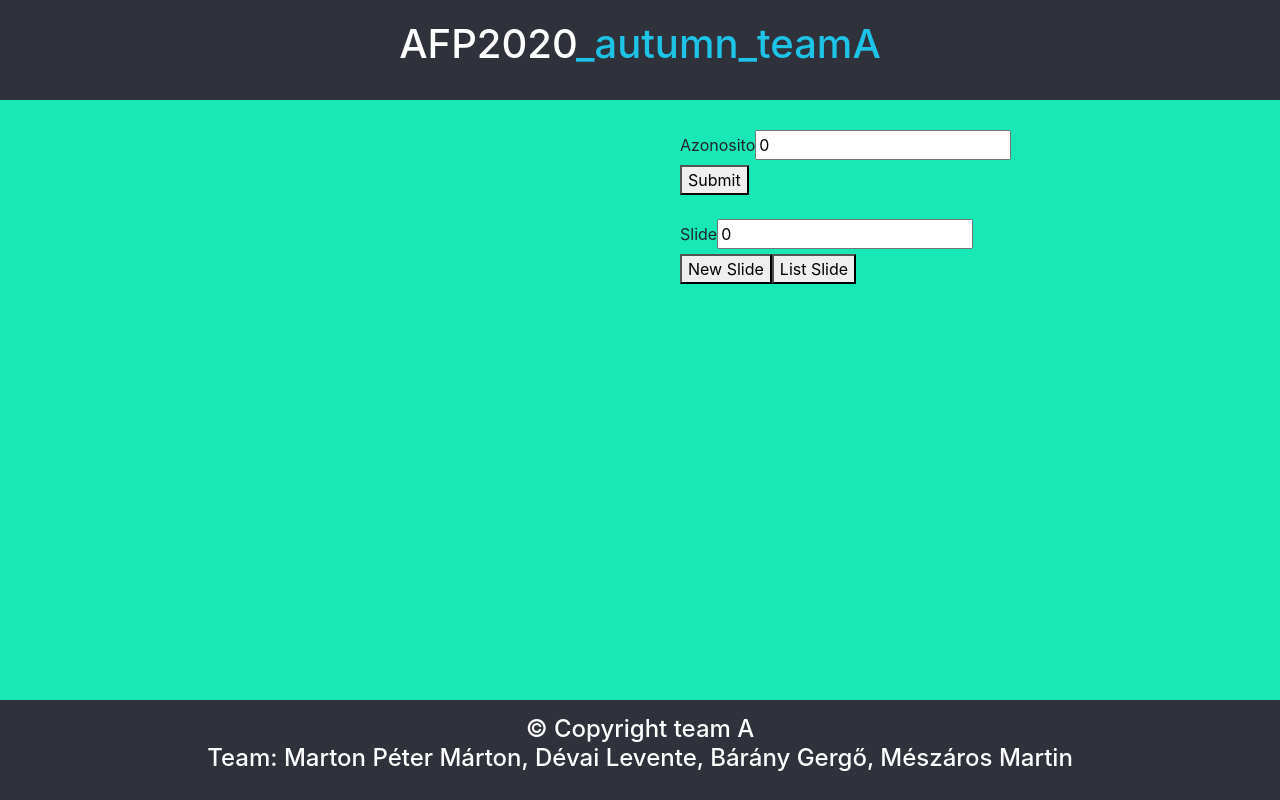
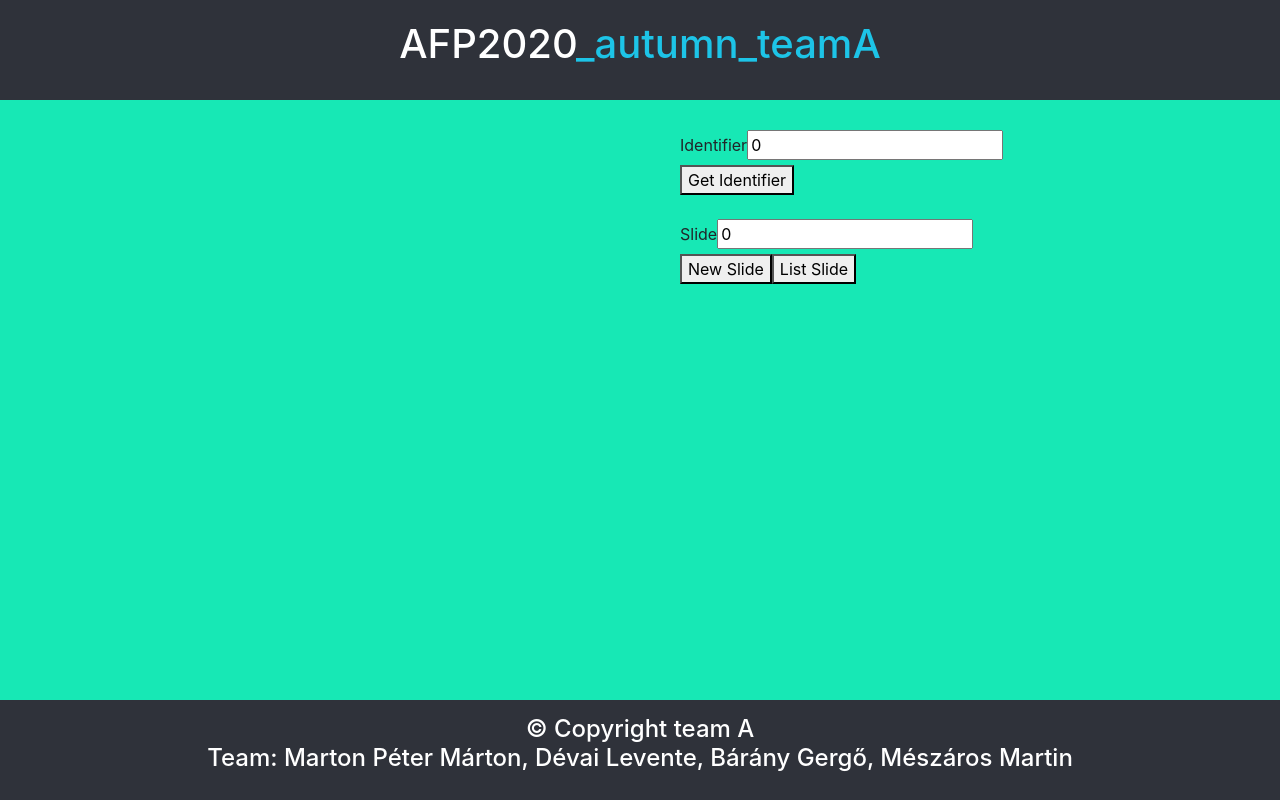
Before and after one commit to MartonPeterMarton/AFP2020_autumn_teamA, a React (Create React App) app in the folder frontend/: page / in a window 1280 px wide. Built offline with nearby package versions, Linux system fonts and the light colour scheme; what flux would draw is missing.

Commit message:
Made some minor changes

```diff
--- a/frontend/src/App.js
+++ b/frontend/src/App.js
@@ -8,6 +8,10 @@ import SlideList from "./component/SlideList";
 function App() {
   return (
     <div className={["App","container"]}>
+        <header>
+            <h1>AFP2020<span>_autumn_teamA</span></h1>
+        </header>
+        <main>
             <div className={"row"}>
                 <div className={"col-md-3"}></div>
                 <div className={"col-md-6"}>
@@ -19,6 +23,13 @@ function App() {
                 </div>
                 <div className={"col-md-3"}></div>
             </div>
+        </main>
+        <footer>
+            <h4>
+                &copy; Copyright team A <br/>
+                Team: Marton Péter Márton, Dévai Levente, Bárány Gergő, Mészáros Martin
+            </h4>
+        </footer>
     </div>
   );
 }
--- a/frontend/src/component/AzonositoRecordingForm.js
+++ b/frontend/src/component/AzonositoRecordingForm.js
@@ -20,10 +20,10 @@ class AzonositoRecordingForm extends React.Component{
         return(
             <div>
                 <ErrorMessageWell/>
-                <label htmlFor={"azonosito"} >Azonosito</label>
+                <label htmlFor={"azonosito"} >Identifier</label>
                 <input type={"number"} id={"azonosito"} name={"azonosito"} value={this.state.azonosito} onChange={this.formOnChange}/>
                 <br/>
-                <button onClick={()=> actions.recordAzonosito(this.state)}>Submit</button>
+                <button onClick={()=> actions.recordAzonosito(this.state)}>Get Identifier</button>
             </div>
         );
     }
--- a/frontend/src/index.js
+++ b/frontend/src/index.js
@@ -6,18 +6,9 @@ import * as serviceWorker from './serviceWorker';
 
 ReactDOM.render(
   <React.StrictMode>
-      <header>
-          <h1>AFP2020<span>_autumn_teamA</span></h1>
-      </header>
-      <main>
+
         <App />
-      </main>
-        <footer>
-            <h4>
-                &copy; Copyright team A <br/>
-                Team: Marton Péter Márton, Dévai Levente, Bárány Gergő, Mészáros Martin
-            </h4>
-        </footer>
+
   </React.StrictMode>,
   document.getElementById('root')
 );
```
Lines whose indentation alone changed are shown as unchanged.
